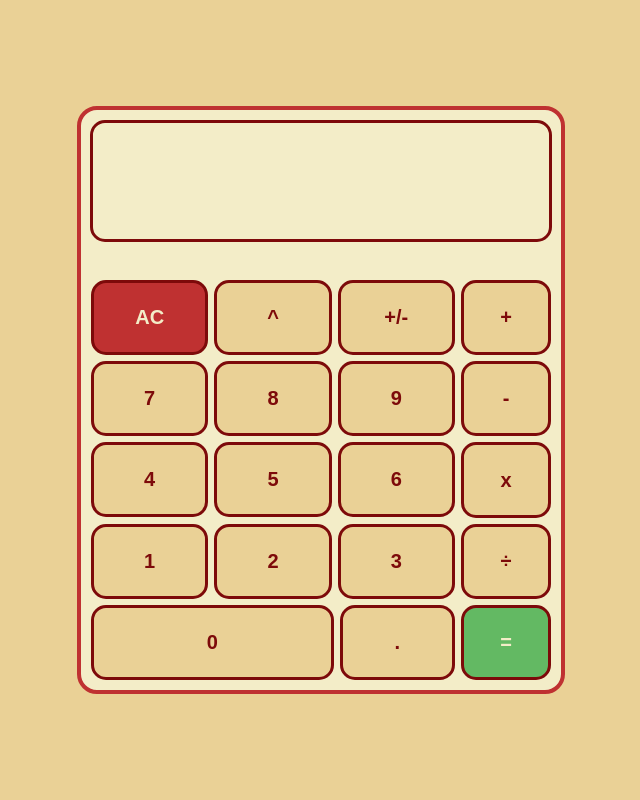
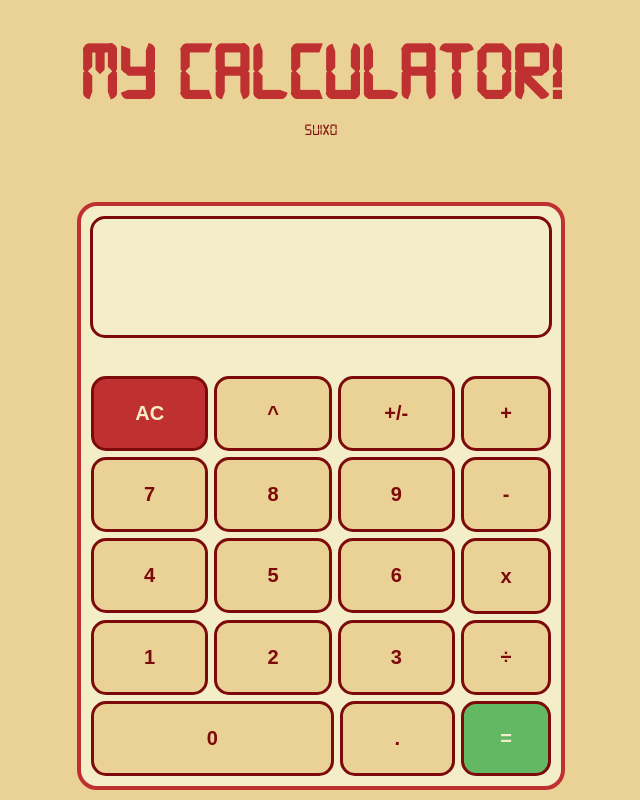
Before and after one commit to suix0/calculator, a plain HTML site: page index.html in a window 1280 px wide. Shown: the whole page, without its empty margins (319-959 px from the left). Drawn offline with Linux system fonts and the light colour scheme.

Commit message:
included header text an removed console logs

```diff
--- a/index.html
+++ b/index.html
@@ -8,6 +8,11 @@
 </head>
 
 <body>
+
+  <header class="header">
+    <h1>My Calculator!</h1>
+    <p>Suix0</p>
+  </header>
   <div id="calculator-container">
 
     <div class="display">
--- a/script.js
+++ b/script.js
@@ -93,6 +93,7 @@ function main() {
     plusMinusCountClick = 0;
     plusMinusCountClick2 = 0;
     plusMinusCountClick3 = 0;
+    equalsTotal = 0;
   })
 
   // Add the numbers to display when their buttons are clicked
@@ -124,7 +125,6 @@ function main() {
           result = operate(operationToUse, undefined, num1, num2);
         }
         updatedResultArr.push(result);
-        console.log(updatedResultArr);
         display.textContent = String(result);
         bucket = operationClickCount;
         bucketOperation = operation.textContent;
@@ -137,7 +137,6 @@ function main() {
             currentResult = operate(bucketOperation, undefined ,updatedResultArr[updatedResultArr.length - 1], Number(numThree));
           }
           updatedResultArr.push(currentResult);
-          console.log(updatedResultArr);
           display.textContent = String(updatedResultArr[updatedResultArr.length - 1]);
           bucketOperation = '';
           bucketOperation = operation.textContent;
@@ -154,7 +153,6 @@ function main() {
           } else {
             updatedResultArr.push(operate(bucketOperation, undefined, currentResult, Number(numThree)));
           }
-          console.log(updatedResultArr);
           updatedResultIndex++;
           currentResult = updatedResultArr[updatedResultIndex];
           display.textContent = String(currentResult);
@@ -172,25 +170,21 @@ function main() {
     if (operationClickCount === 1 && updatedResultArr.length === 0) {
       if (operationUsed === '^') {
         equalsTotal = operate(operationUsed, Number(numTwo), Number(numOne));
-        console.log(equalsTotal);
         display.textContent = equalsTotal
       } else {
           equalsTotal = operate(operationUsed, undefined, Number(numOne), Number(numTwo));
           display.textContent = equalsTotal;
-          console.log(equalsTotal);
       }
     } else if ((operationClickCount === 2 || operationClickCount === 3) && updatedResultArr.length != 0) {
         equalsTotal = updatedResultArr[updatedResultArr.length - 1];
         if (operationUsed === '^') {
           equalsTotal = operate(operationUsed, Number(numThree), equalsTotal);
-          console.log(equalsTotal);
           updatedResultArr.push(equalsTotal);
           display.textContent = equalsTotal
         } else {
           equalsTotal = operate(operationUsed, undefined, equalsTotal, Number(numThree));
           updatedResultArr.push(equalsTotal);
           display.textContent = equalsTotal
-          console.log(equalsTotal);
         }
         updatedResultIndex++;
         numThree = 0;
@@ -198,14 +192,12 @@ function main() {
       equalsTotal = updatedResultArr[updatedResultArr.length - 1];
         if (operationUsed === '^') {
           equalsTotal = operate(operationUsed, Number(numThree), equalsTotal);
-          console.log(equalsTotal);
           updatedResultArr.push(equalsTotal);
           display.textContent = equalsTotal
         } else {
           equalsTotal = operate(operationUsed, undefined, equalsTotal, Number(numThree));
           updatedResultArr.push(equalsTotal);
           display.textContent = equalsTotal
-          console.log(equalsTotal);
         }
         updatedResultIndex++;
         numThree = 0;
--- a/styles.css
+++ b/styles.css
@@ -22,6 +22,31 @@ body {
   height: 580px;
   border-radius: 20px;
   background-color: #F3EDC8;
+  margin-bottom: auto;
+}
+
+.header {
+  display: flex;
+  flex-direction: column;
+  align-items: center;
+  gap: 8px;
+  margin-bottom: 4em;
+  margin-top: 2em;
+}
+
+.header h1 {
+  font-size: 5em;
+  color: #BF3131;
+}
+
+.header p {
+  color: #7D0A0A;
+}
+
+
+.header h1,
+.header p {
+  margin: 0;
 }
 
 .display {
```
